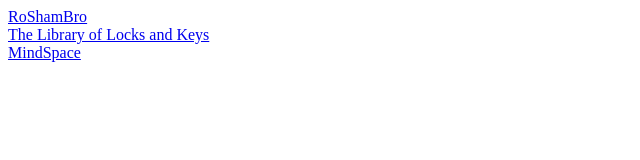
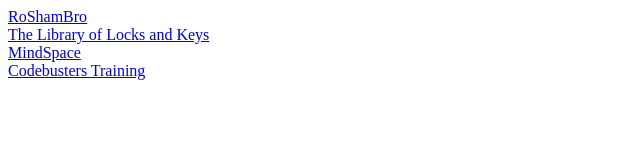
Before and after one commit to Happy-Key/happy-key.github.io, a plain HTML site: page index.html in a window 1280 px wide. Shown: the whole page, without its empty margins (0-640 px from the left). Drawn offline with Linux system fonts and the light colour scheme.

Commit message:
Update index.html

```diff
--- a/index.html
+++ b/index.html
@@ -12,5 +12,7 @@
     <a href="https://happy-key.github.io/the-library/">The Library of Locks and Keys</a>
     <br>
     <a href="https://happy-key.github.io/mindspace/">MindSpace</a>
+    <br>
+    <a href="https://happy-key.github.io/codebusters-training/">Codebusters Training</a>
 </body>
 </html>
```
